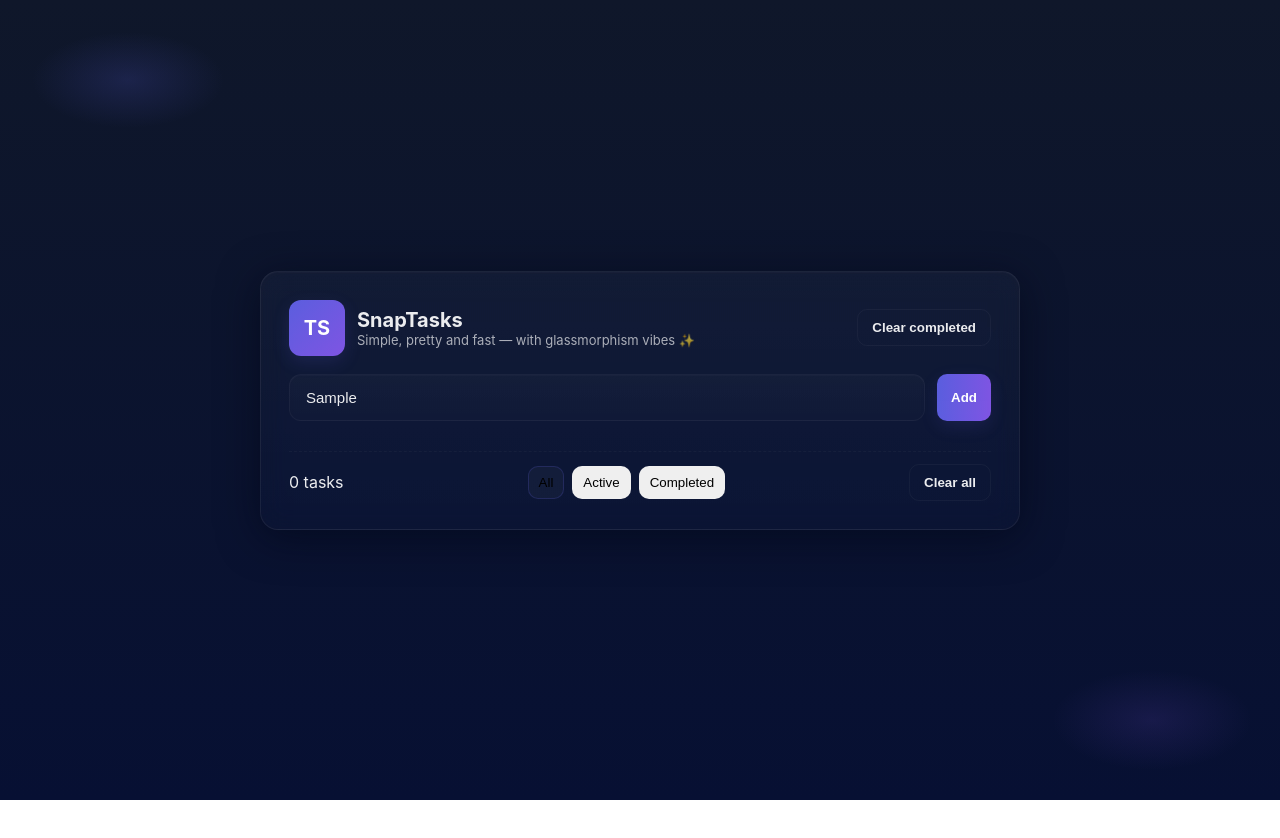
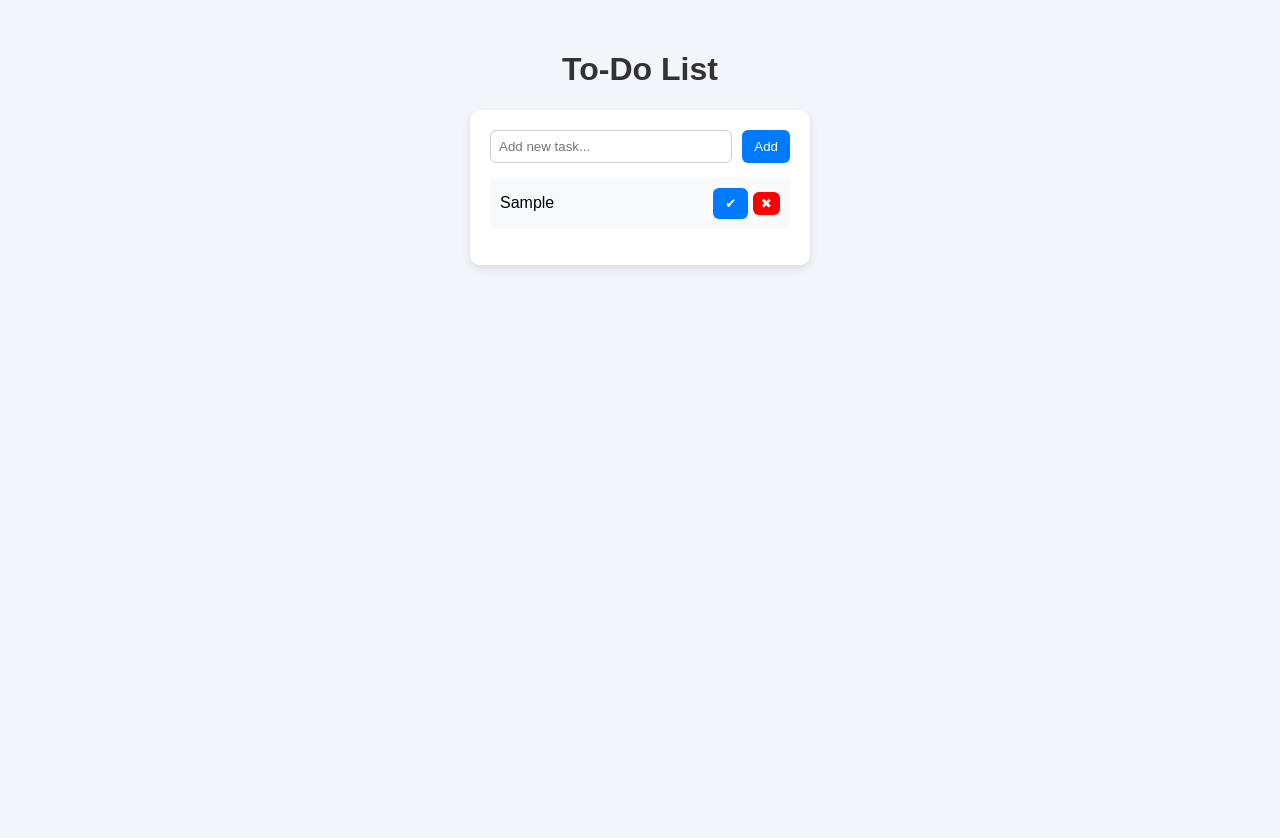
Before and after one commit to radisavljeviclazar/to-do-app, a plain HTML site: page index.html in a window 1280 px wide. Both pictures are taken after typing "Sample" into the empty fields and a click on the button "Add". Before the commit the page ends 800 px from the top, so only its background shows below. Drawn offline with Linux system fonts and the light colour scheme.

Commit message:
Updated todo app files and styles!

```diff
--- a/index.html
+++ b/index.html
@@ -3,56 +3,19 @@
 <head>
   <meta charset="UTF-8" />
   <meta name="viewport" content="width=device-width, initial-scale=1.0" />
-    <title>To-Do-App</title>
+  <title>Simple To-Do App</title>
   <link rel="stylesheet" href="style.css" />
 </head>
 <body>
-    <main class="card" aria-label="Glassmorphism To-Do App">
-      <header>
-        <div class="title">
-          <div class="brand">TS</div>
-          <div>
-            <h1>SnapTasks</h1>
-            <p class="lead">
-              Simple, pretty and fast — with glassmorphism vibes ✨
-            </p>
+  <h1>To-Do List</h1>
+  <div class="todo-container">
+    <div class="input-area">
+      <input id="taskInput" type="text" placeholder="Add new task..." />
+      <button id="addBtn">Add</button>
     </div>
-        </div>
-        <div>
-          <button class="btn btn-ghost" id="clearCompleted">
-            Clear completed
-          </button>
-        </div>
-      </header>
-
-      <section class="input-row" aria-labelledby="new-task">
-        <input
-          id="newTask"
-          type="text"
-          placeholder="Add a new task and press Enter..."
-          aria-label="New task input"
-        />
-        <button id="addBtn" class="btn btn-primary">Add</button>
-      </section>
-
-      <ul id="tasks" class="list" aria-live="polite"></ul>
-
-      <div id="empty" class="empty" style="display: none">
-        No tasks yet — add your first one ✍️
+    <ul id="taskList"></ul>
   </div>
 
-      <div class="controls">
-        <div><span id="count">0</span> tasks</div>
-        <div class="filters">
-          <button class="filter active" data-filter="all">All</button>
-          <button class="filter" data-filter="active">Active</button>
-          <button class="filter" data-filter="completed">Completed</button>
-        </div>
-        <div>
-          <button id="clearAll" class="btn btn-ghost">Clear all</button>
-        </div>
-      </div>
-    </main>
   <script src="script.js"></script>
 </body>
 </html>
--- a/script.js
+++ b/script.js
@@ -0,0 +1,55 @@
+const taskInput = document.getElementById('taskInput');
+const addBtn = document.getElementById('addBtn');
+const taskList = document.getElementById('taskList');
+
+// Load saved tasks
+let tasks = JSON.parse(localStorage.getItem('tasks')) || [];
+renderTasks();
+
+addBtn.addEventListener('click', addTask);
+taskInput.addEventListener('keypress', e => {
+  if (e.key === 'Enter') addTask();
+});
+
+function addTask() {
+  const taskText = taskInput.value.trim();
+  if (taskText === '') return;
+
+  const task = { text: taskText, completed: false };
+  tasks.push(task);
+  saveTasks();
+  renderTasks();
+  taskInput.value = '';
+}
+
+function renderTasks() {
+  taskList.innerHTML = '';
+  tasks.forEach((task, index) => {
+    const li = document.createElement('li');
+    li.className = task.completed ? 'completed' : '';
+    li.innerHTML = `
+      <span>${task.text}</span>
+      <div>
+        <button onclick="toggleTask(${index})">✔</button>
+        <button class="delete" onclick="deleteTask(${index})">✖</button>
+      </div>
+    `;
+    taskList.appendChild(li);
+  });
+}
+
+function toggleTask(index) {
+  tasks[index].completed = !tasks[index].completed;
+  saveTasks();
+  renderTasks();
+}
+
+function deleteTask(index) {
+  tasks.splice(index, 1);
+  saveTasks();
+  renderTasks();
+}
+
+function saveTasks() {
+  localStorage.setItem('tasks', JSON.stringify(tasks));
+}
--- a/style.css
+++ b/style.css
@@ -1,86 +1,78 @@
-:root{
---bg1:#0f172a;
---bg2:#071033;
---glass: rgba(255,255,255,0.07);
---glass-strong: rgba(255,255,255,0.12);
---accent: rgba(99,102,241,0.9);
---accent-2: rgba(139,92,246,0.9);
---text: rgba(255,255,255,0.92);
---muted: rgba(255,255,255,0.65);
---danger: rgba(239,68,68,0.9);
-}
-/* page background */
-html,body{height:100%;}
-body{
-margin:0;font-family:Inter,ui-sans-serif,system-ui,-apple-system,"Segoe UI",Roboto,"Helvetica Neue",Arial;
-background: radial-gradient(1200px 600px at 10% 10%, rgba(99,102,241,0.16), transparent 8%),
-radial-gradient(1000px 500px at 90% 90%, rgba(139,92,246,0.12), transparent 10%),
-linear-gradient(180deg,var(--bg1),var(--bg2));
-display:flex;align-items:center;justify-content:center;padding:32px;box-sizing:border-box;color:var(--text);
+body {
+  font-family: Arial, sans-serif;
+  background: #f3f5f9;
+  display: flex;
+  flex-direction: column;
+  align-items: center;
+  justify-content: start;
+  height: 100vh;
+  margin: 0;
+  padding: 30px;
 }
 
-
-/* main card */
-.card{
-width:100%;max-width:760px;border-radius:18px;padding:28px;box-sizing:border-box;
-background: linear-gradient(180deg, rgba(255,255,255,0.03), rgba(255,255,255,0.01));
-box-shadow: 0 8px 40px rgba(2,6,23,0.6), inset 0 1px 0 rgba(255,255,255,0.02);
-backdrop-filter: blur(12px) saturate(1.1);
-border:1px solid rgba(255,255,255,0.06);
+h1 {
+  color: #333;
 }
 
+.todo-container {
+  background: white;
+  padding: 20px;
+  border-radius: 10px;
+  box-shadow: 0 4px 10px rgba(0,0,0,0.1);
+  width: 300px;
+}
 
-header{display:flex;align-items:center;justify-content:space-between;gap:16px;margin-bottom:18px}
-.title{display:flex;align-items:center;gap:12px}
-.brand{
-width:56px;height:56px;border-radius:12px;display:flex;align-items:center;justify-content:center;
-background: linear-gradient(135deg,var(--accent),var(--accent-2));box-shadow:0 6px 18px rgba(99,102,241,0.14);
-color:white;font-weight:700;font-size:20px
+.input-area {
+  display: flex;
+  gap: 10px;
 }
-h1{font-size:20px;margin:0}
-p.lead{margin:0;color:var(--muted);font-size:13px}
 
+input {
+  flex: 1;
+  padding: 8px;
+  border: 1px solid #ccc;
+  border-radius: 6px;
+}
 
-/* input row */
-.input-row{display:flex;gap:12px;margin-bottom:18px}
-.input-row input[type="text"]{
-flex:1;padding:14px 16px;border-radius:12px;border:none;outline:none;font-size:15px;
-background: linear-gradient(180deg, rgba(255,255,255,0.025), rgba(255,255,255,0.01));
-color:var(--text);box-shadow: inset 0 1px 0 rgba(255,255,255,0.02);
-border:1px solid rgba(255,255,255,0.04);
+button {
+  padding: 8px 12px;
+  border: none;
+  background: #007bff;
+  color: white;
+  border-radius: 6px;
+  cursor: pointer;
 }
-.btn{display:inline-flex;align-items:center;gap:8px;padding:10px 14px;border-radius:10px;border:none;cursor:pointer;font-weight:600}
-.btn:active{transform:translateY(1px)}
-.btn-primary{background:linear-gradient(90deg,var(--accent),var(--accent-2));color:white;box-shadow:0 6px 18px rgba(99,102,241,0.12)}
-.btn-ghost{background:transparent;border:1px solid rgba(255,255,255,0.04);color:var(--text)}
 
+button:hover {
+  background: #0056b3;
+}
 
-/* tasks list */
-.list{margin:8px 0 12px 0;padding:0;list-style:none;display:flex;flex-direction:column;gap:10px}
-.task{
-display:flex;align-items:center;gap:12px;padding:12px;border-radius:12px;transition:all .18s ease;
-background: linear-gradient(180deg, rgba(255,255,255,0.02), rgba(255,255,255,0.01));
-border:1px solid rgba(255,255,255,0.03);
+ul {
+  list-style: none;
+  padding: 0;
+  margin-top: 15px;
 }
-.task.completed{opacity:0.7;text-decoration:line-through}
-.task .check{width:36px;height:36px;border-radius:9px;display:inline-grid;place-items:center;border:1px solid rgba(255,255,255,0.05);cursor:pointer}
-.task .content{flex:1;min-width:0}
-.task .content .text{font-size:15px;color:var(--text);overflow:hidden;text-overflow:ellipsis;white-space:nowrap}
-.task small{display:block;color:var(--muted);font-size:12px}
-.task .actions{display:flex;gap:8px}
-.icon-btn{background:transparent;border:none;padding:8px;border-radius:8px;cursor:pointer}
 
+li {
+  background: #f8f9fa;
+  margin-bottom: 8px;
+  padding: 10px;
+  border-radius: 6px;
+  display: flex;
+  justify-content: space-between;
+  align-items: center;
+}
 
-/* footer controls */
-.controls{display:flex;align-items:center;justify-content:space-between;gap:12px;padding-top:12px;border-top:1px dashed rgba(255,255,255,0.03)}
-.filters{display:flex;gap:8px}
-.filter{padding:8px 10px;border-radius:10px;border:1px solid rgba(255,255,255,0.03);cursor:pointer}
-.filter.active{background:rgba(255,255,255,0.03);border-color:rgba(99,102,241,0.18)}
+li.completed {
+  text-decoration: line-through;
+  color: gray;
+}
 
-
-/* empty */
-.empty{padding:28px;border-radius:12px;text-align:center;color:var(--muted);border:1px dashed rgba(255,255,255,0.03)}
-
-
-/* responsive */
-@media (max-width:560px){.card{padding:18px}.brand{width:48px;height:48px}.input-row{flex-direction:column}.input-row input{width:100%}}
+.delete {
+  background: red;
+  border: none;
+  color: white;
+  border-radius: 6px;
+  padding: 4px 8px;
+  cursor: pointer;
+}
```
Lines whose indentation alone changed are shown as unchanged.
